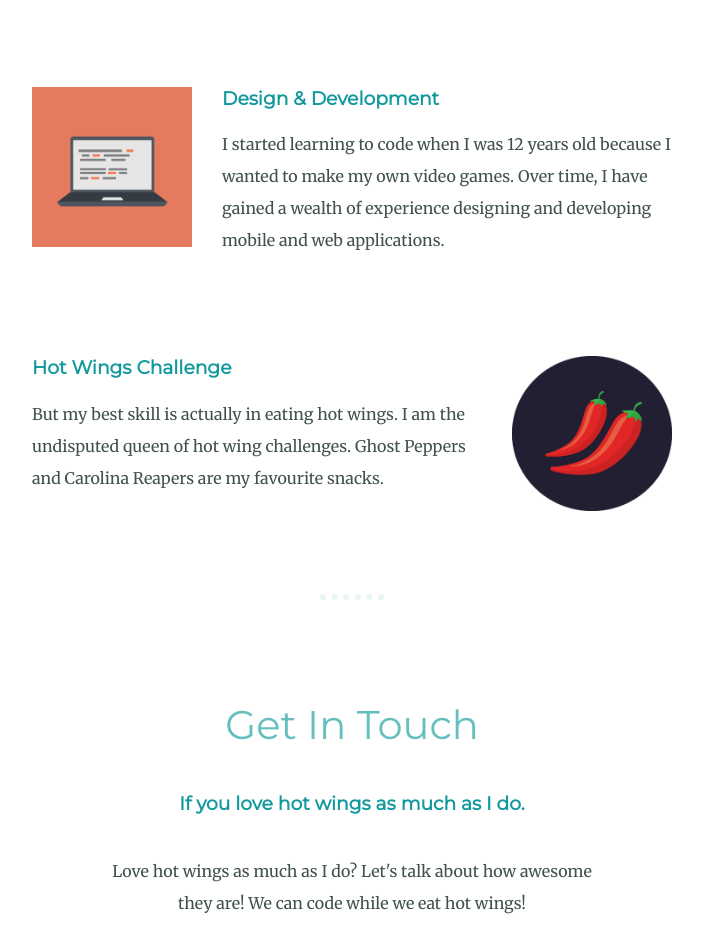
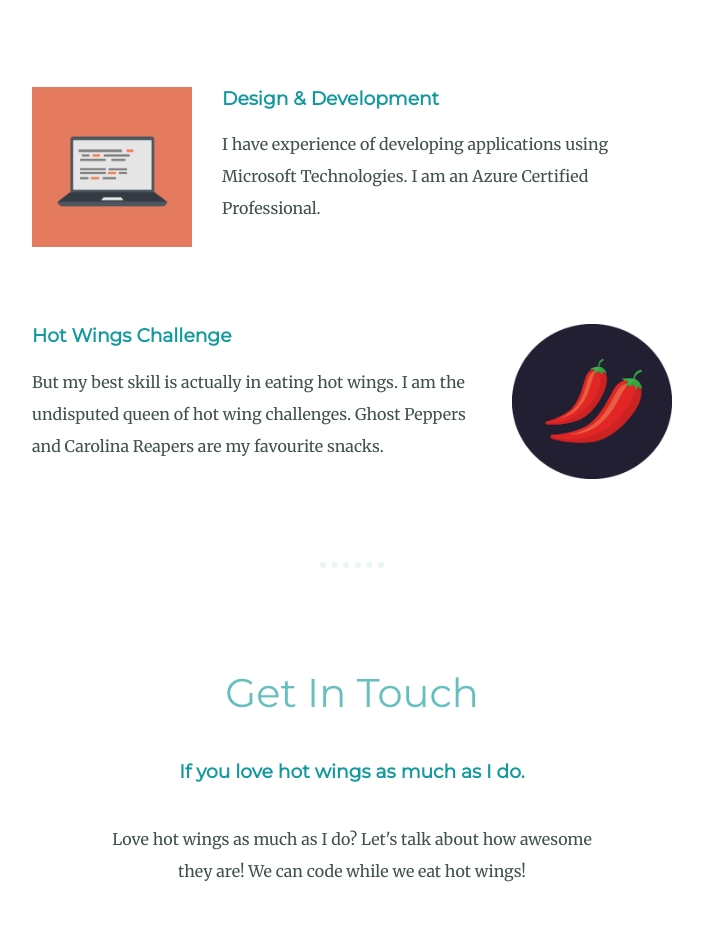
Before and after one commit to Ptk2501/Professional, a plain HTML site: page index.html in a window 1280 px wide. Shown: the part 1740-2665 px from the top of the page, without its empty margins (288-991 px from the left). Drawn offline with Linux system fonts and the light colour scheme.

Commit message:
Update index.html

```diff
--- a/index.html
+++ b/index.html
@@ -3,7 +3,7 @@
 
 <head>
   <meta charset="utf-8">
-  <title>Angela Yu</title>
+  <title>Prateek Shakhai</title>
   <link rel="stylesheet" href="css/styles.css">
   <link href="https://fonts.googleapis.com/css?family=Merriweather|Montserrat|Sacramento" rel="stylesheet">
   <link rel="icon" href="favicon.ico">
@@ -33,7 +33,7 @@
         <img class="code-img" src="images/computer.png" alt="code-img">
 
         <h3>Design & Development</h3>
-        <p>I started learning to code when I was 12 years old because I wanted to make my own video games. Over time, I have gained a wealth of experience designing and developing mobile and web applications.</p>
+        <p>I have experience of developing applications using Microsoft Technologies. I am an Azure Certified Professional.</p>
 
       </div>
       <div class="skill-row">
```
